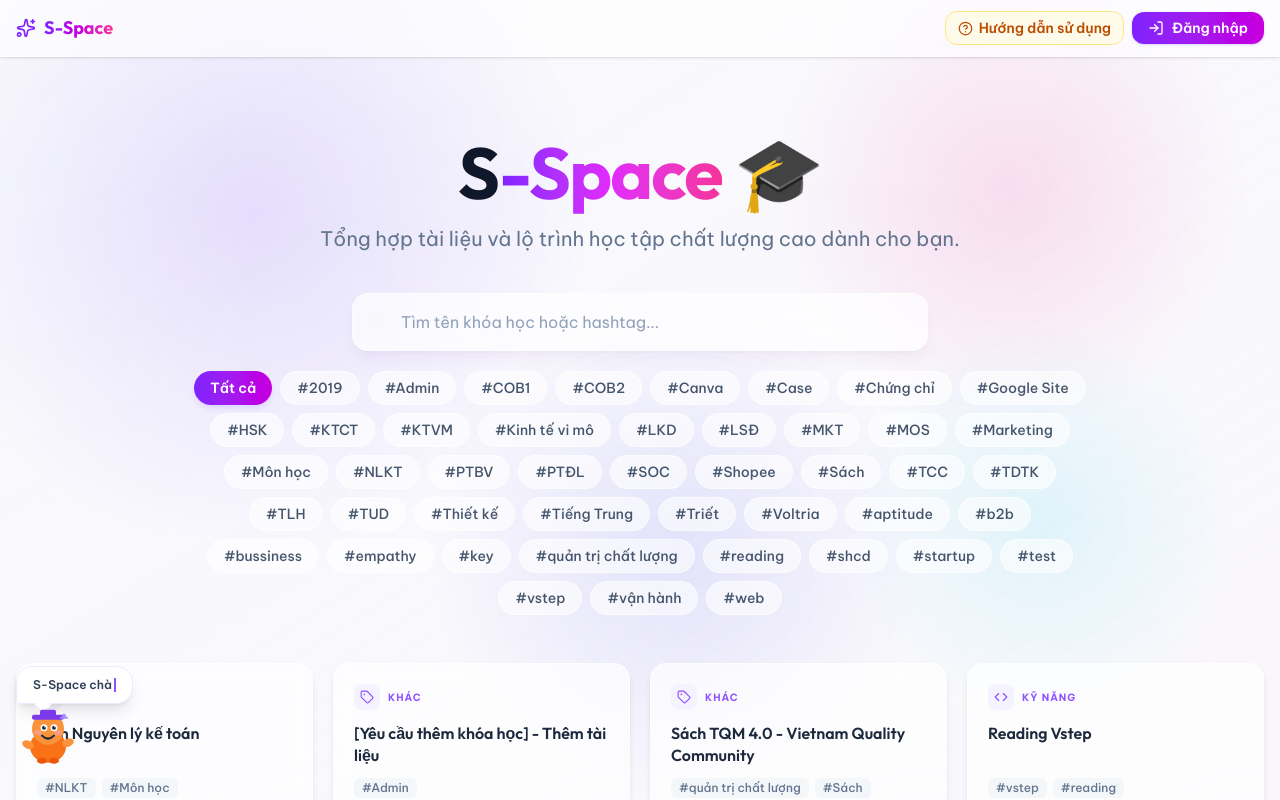
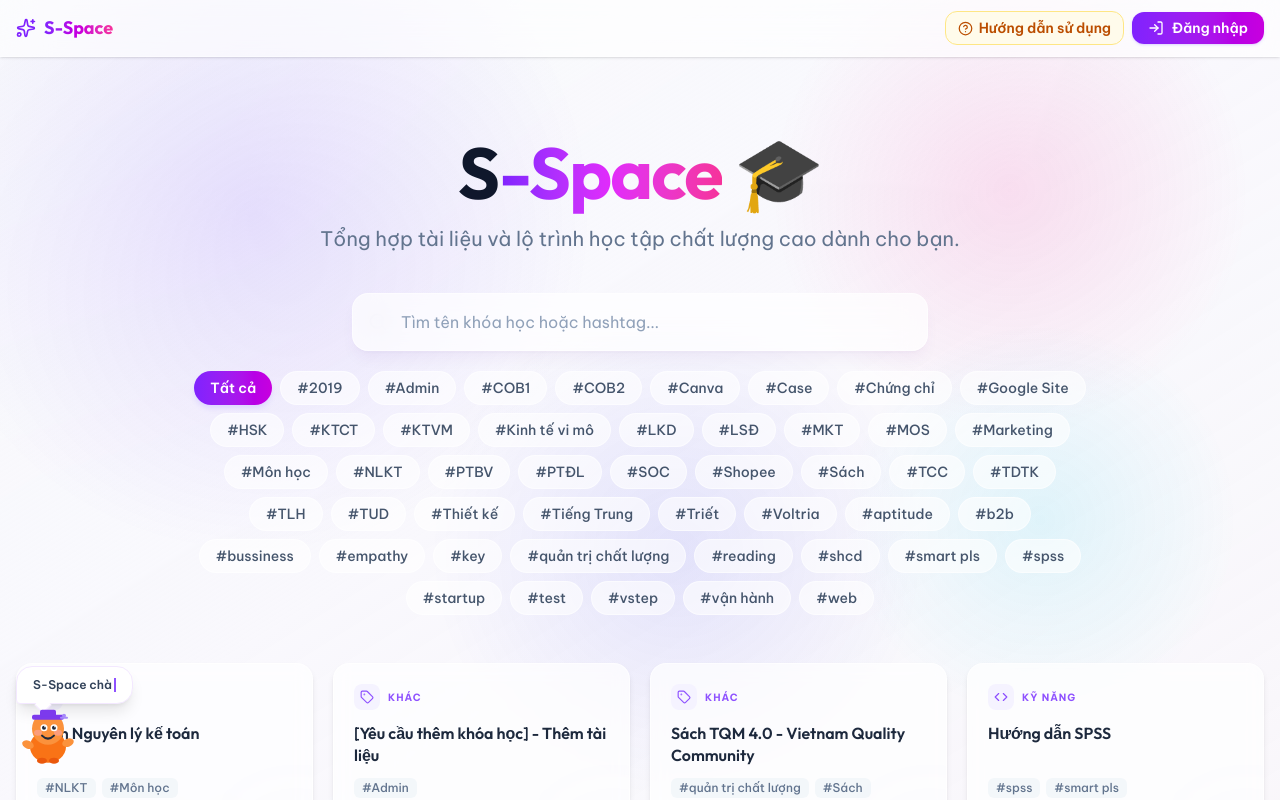
Before and after one commit to trungnguyen31241022633-gif/sharingg, a React (Vite) app: page / in a window 1280 px wide. Shown: the top 800 px of the page. Built offline with nearby package versions, Linux system fonts and the light colour scheme.

Commit message:
Update data.ts

```diff
--- a/src/data.ts
+++ b/src/data.ts
@@ -40,6 +40,14 @@ export const COURSES: Course[] = [
     link: 'https://drive.google.com/file/d/1_3d2kPGeHEf_S29RpnuADV8VbQdh3CE1/view?usp=sharing',
     type: 'external',
     category: 'Khác',
+  },
+    {
+    id: 'spss',
+    title: 'Hướng dẫn SPSS',
+    hashtags: ['spss', 'smart pls'],
+    link: 'https://docs.google.com/document/d/1DIbAoAAyPzue8TUq-LhXV_C0Egahkfe3CzOE6-DAN-g/edit?usp=sharing',
+    type: 'external',
+    category: 'Kỹ năng',
   },
     {
     id: 'vstep',
```
